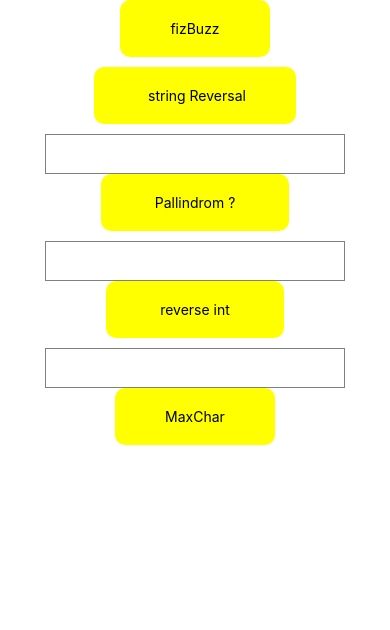
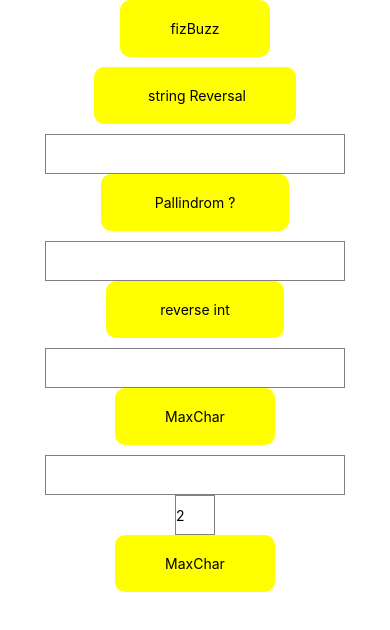
Before and after one commit to kaiyes/algorithms_datastructures, a React Native app: screen / in a window 390 px wide. Shown: the top 630 px of the page. Built offline with nearby package versions, Linux system fonts and the light colour scheme.

Commit message:
chunked array

```diff
--- a/src/App.js
+++ b/src/App.js
@@ -13,6 +13,7 @@ import stringReversal from './alogorithms/stringReversal'
 import pallindrom from './alogorithms/pallindrom'
 import reverseInt from './alogorithms/reverseInt'
 import maxChar from './alogorithms/maxChar'
+import chunked from './alogorithms/Chunk'
 
 const App = () => {
   const [palindromText, setPalindrom] = useState('')
@@ -21,6 +22,9 @@ const App = () => {
   const [revAns, setRevAns] = useState('')
   const [maxCharecter, setMaxChar] = useState('')
   const [maxCharAns, setMaxCharAns] = useState('')
+  const [chunkText, setChunk] = useState('')
+  const [chunkSize, setChunkSize] = useState(2)
+  const [chunkAns, setChunkAns] = useState('')
 
   return (
     <View style={styles.viewContainer}>
@@ -114,6 +118,42 @@ const App = () => {
         <Text style={styles.textContainer}>
           {maxCharAns}
         </Text>
+
+        <View style={styles.spacer10} />
+        <TextInput
+          style={{
+            height: 40,
+            width: 300,
+            borderColor: 'gray',
+            borderWidth: 1,
+          }}
+          onChangeText={async text => {
+            let arr = await text.split('')
+            setChunk(text)
+          }}
+          value={chunkText}
+        />
+        <TextInput
+          style={{
+            height: 40,
+            width: 40,
+            borderColor: 'gray',
+            borderWidth: 1,
+          }}
+          onChangeText={num => setChunkSize(num)}
+          value={chunkSize}
+        />
+
+        <TouchableOpacity
+          onPress={async () => {
+            let ans = await chunked(chunkText, chunkSize)
+            setChunkAns(ans)
+          }}
+          style={styles.button}
+        >
+          <Text style={styles.text}>MaxChar</Text>
+        </TouchableOpacity>
+        <Text style={styles.textContainer}>{chunkAns}</Text>
       </ScrollView>
     </View>
   )
--- /dev/null
+++ b/src/alogorithms/Chunk/index.js
@@ -0,0 +1,16 @@
+let chunk = (arr, size) => {
+  console.log(arr, size)
+  let chunked = []
+  for (let element of arr) {
+    let last = chunked[chunked.length - 1]
+    if (!last || last.length == size) {
+      chunked.push([element])
+    } else {
+      last.push(element)
+    }
+  }
+  console.log(chunked)
+  return chunked
+}
+
+export default chunk
```
